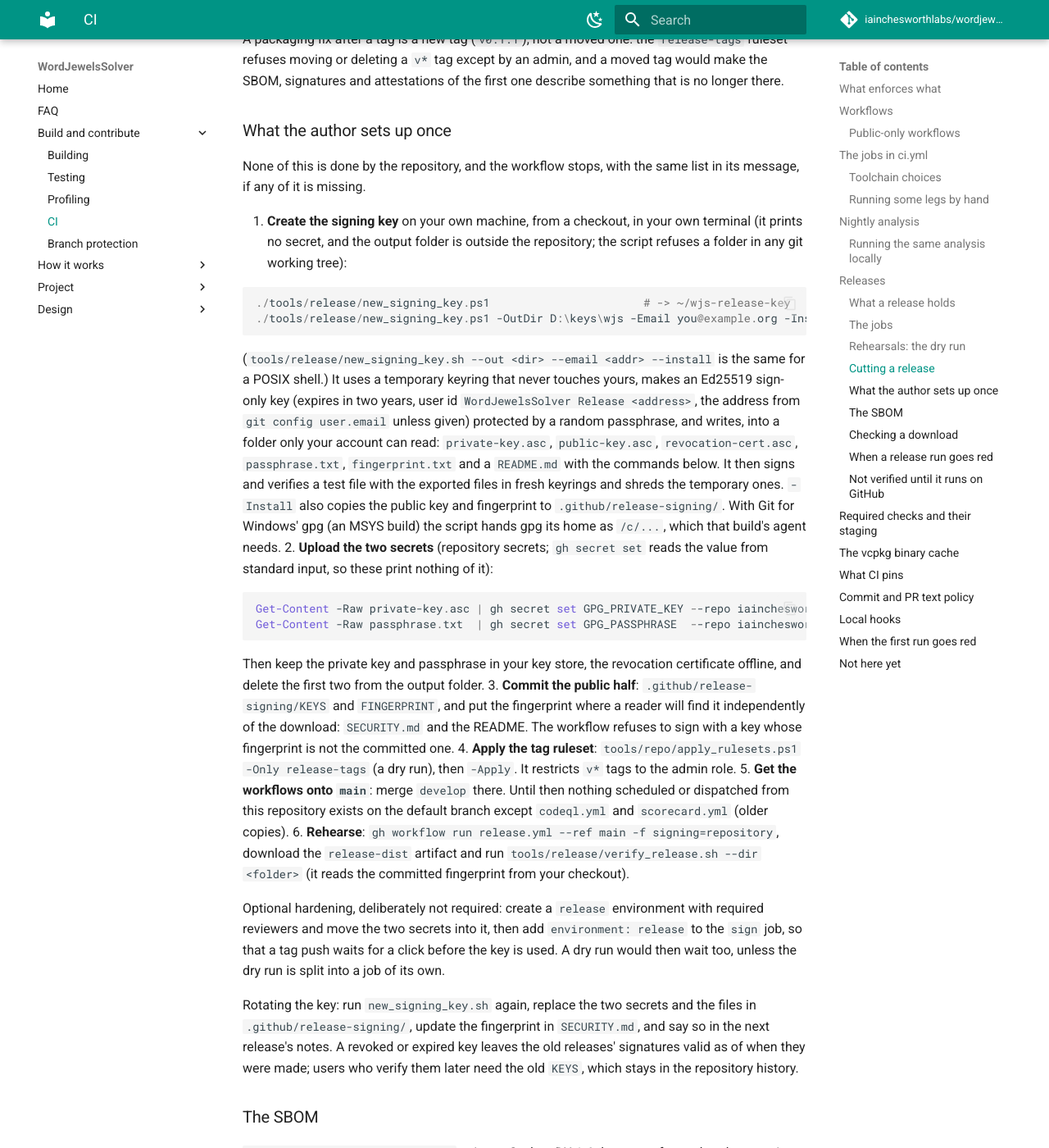
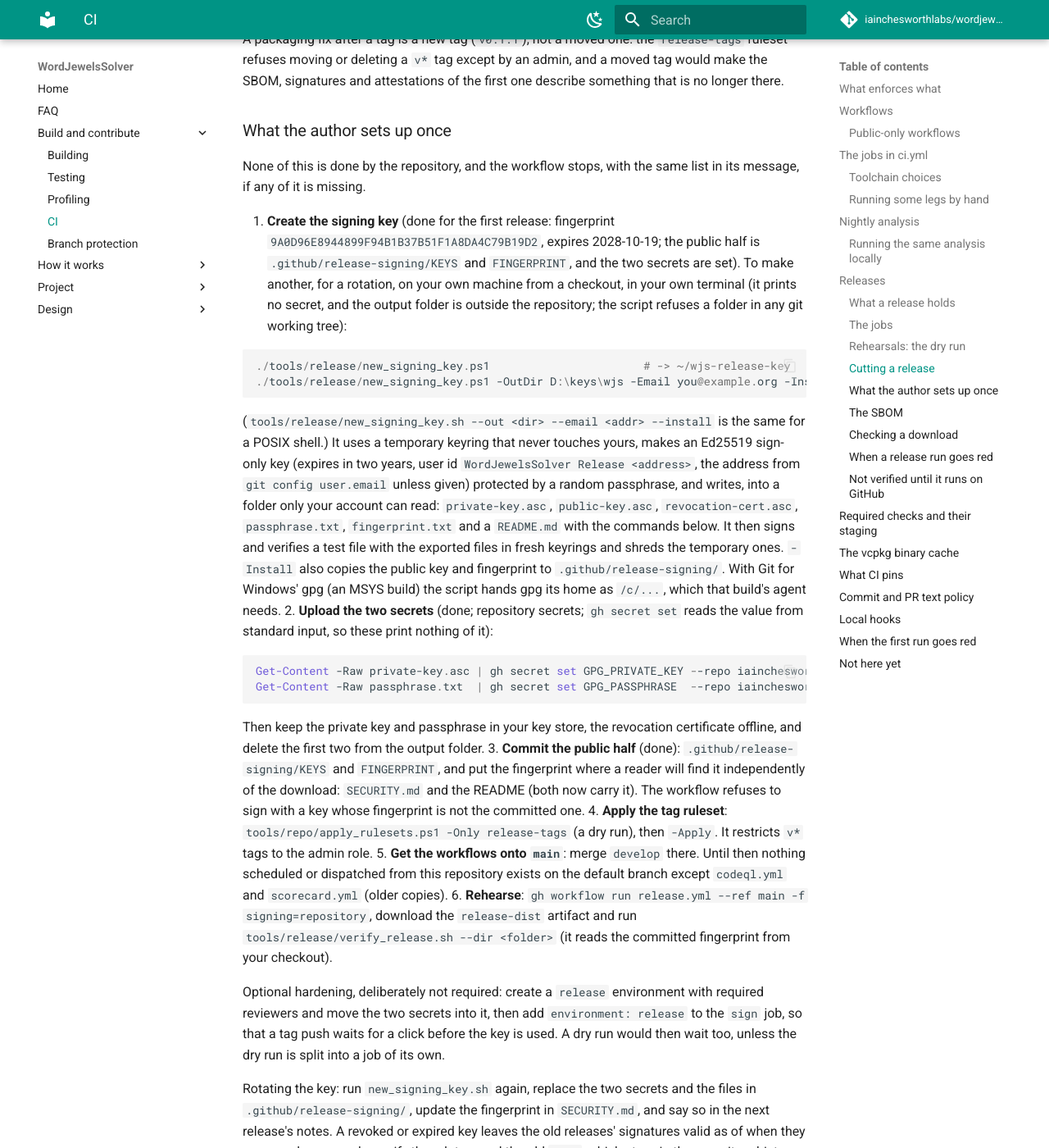
Before and after one commit to iainchesworthlabs/snapandspell, an MkDocs documentation site: the page built from docs/ci.md, in a window 1280 px wide and 1400 px high, scrolled down 11632 px. Shown: the whole window at 82% size. Built offline with MkDocs 1.6.1 and Material for MkDocs 9.7.7, drawn with Linux system fonts in a browser that asks for light colours; comment, search, counter and statistics services are not loaded.

Commit message:
Commit the release signing key's public half and publish its fingerprint
.github/release-signing/KEYS and FINGERPRINT hold the public key and the
fingerprint 9A0D96E8944899F94B1B37B51F1A8DA4C79B19D2 (Ed25519, expires
2028-10-19), checked to match in a fresh keyring. SECURITY.md and the README say
how to verify a release against it, and docs/ci.md no longer says the key is
still to be made. The self-test of the unpinned check now runs from a copy of
the script, since a checkout now carries a fingerprint to fall back on.

````diff
--- a/docs/ci.md
+++ b/docs/ci.md
@@ -417,9 +417,12 @@ one describe something that is no longer there.
 None of this is done by the repository, and the workflow stops, with the same
 list in its message, if any of it is missing.
 
-1. **Create the signing key** on your own machine, from a checkout, in your own
-   terminal (it prints no secret, and the output folder is outside the
-   repository; the script refuses a folder in any git working tree):
+1. **Create the signing key** (done for the first release: fingerprint
+   `9A0D96E8944899F94B1B37B51F1A8DA4C79B19D2`, expires 2028-10-19; the public half is `.github/release-signing/KEYS`
+   and `FINGERPRINT`, and the two secrets are set). To make another, for a
+   rotation, on your own machine from a checkout, in your own terminal (it prints
+   no secret, and the output folder is outside the repository; the script refuses
+   a folder in any git working tree):
 
    ```powershell
    ./tools/release/new_signing_key.ps1                       # -> ~/wjs-release-key
@@ -438,7 +441,7 @@ list in its message, if any of it is missing.
    also copies the public key and fingerprint to `.github/release-signing/`.
    With Git for Windows' gpg (an MSYS build) the script hands gpg its home as
    `/c/...`, which that build's agent needs.
-2. **Upload the two secrets** (repository secrets; `gh secret set` reads the
+2. **Upload the two secrets** (done; repository secrets; `gh secret set` reads the
    value from standard input, so these print nothing of it):
 
    ```powershell
@@ -448,9 +451,9 @@ list in its message, if any of it is missing.
 
    Then keep the private key and passphrase in your key store, the revocation
    certificate offline, and delete the first two from the output folder.
-3. **Commit the public half**: `.github/release-signing/KEYS` and `FINGERPRINT`,
+3. **Commit the public half** (done): `.github/release-signing/KEYS` and `FINGERPRINT`,
    and put the fingerprint where a reader will find it independently of the
-   download: `SECURITY.md` and the README. The workflow refuses to sign with a key
+   download: `SECURITY.md` and the README (both now carry it). The workflow refuses to sign with a key
    whose fingerprint is not the committed one.
 4. **Apply the tag ruleset**: `tools/repo/apply_rulesets.ps1 -Only release-tags`
    (a dry run), then `-Apply`. It restricts `v*` tags to the admin role.
````
Also changed, not shown: README.md (+8 -0 lines), SECURITY.md (+28 -1 lines), .github/release-signing/README.md, 3 other files.
